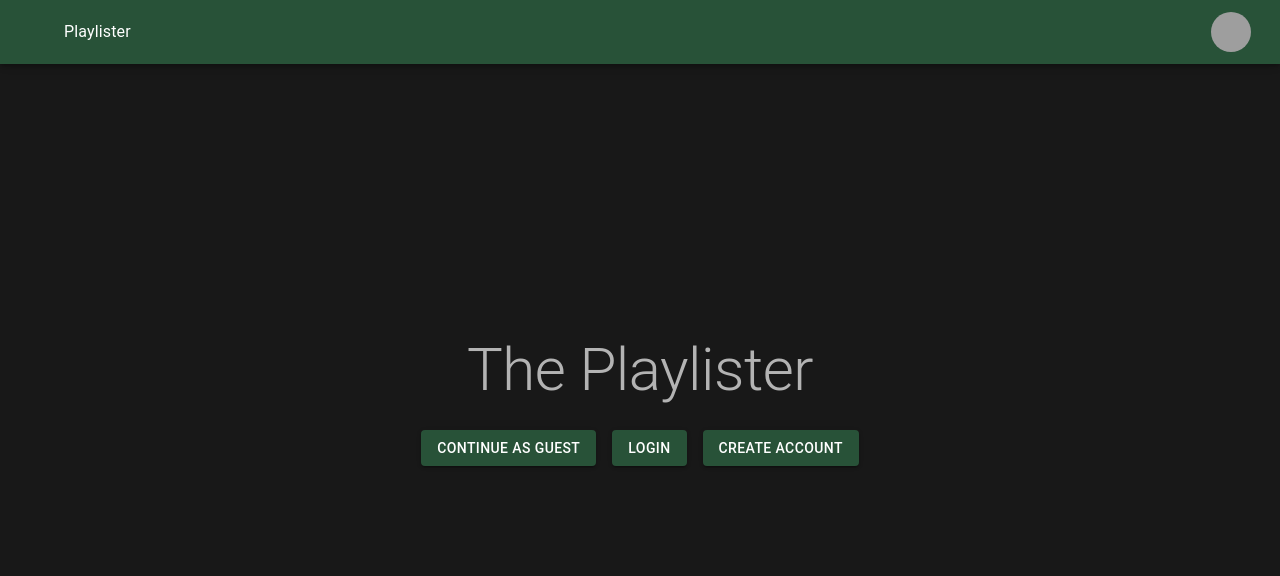
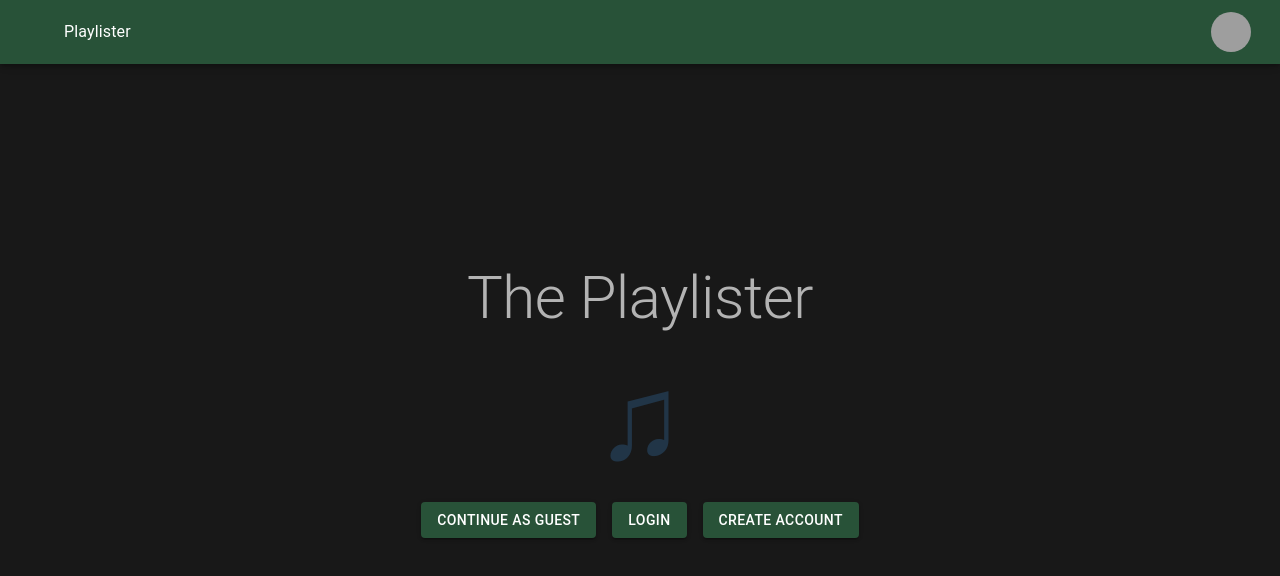
Before and after one commit to LoistCloist/316-FinalProject-Playlister, a React (Vite) app in the folder client/: page / in a window 1280 px wide. Shown: the top 576 px of the page. Built offline with nearby package versions, Linux system fonts and the light colour scheme; no server answers; grey boxes are pictures that could not be loaded; some icons are missing.

Commit message:
Added logo???

```diff
--- a/client/src/components/Screens/WelcomeScreen.jsx
+++ b/client/src/components/Screens/WelcomeScreen.jsx
@@ -19,6 +19,15 @@ function WelcomeScreen() {
             }}
         >
             <Typography variant="h2" color="textLight"> The Playlister </Typography>
+            <Typography
+                sx={{
+                    fontSize: '120px',
+                    lineHeight: 1,
+                    textAlign: 'center'
+                }}
+            >
+                ♫
+            </Typography>
             <Stack direction="row" spacing={2} justifyContent="center">
                 {!auth.loggedIn && (
                     <>
```
